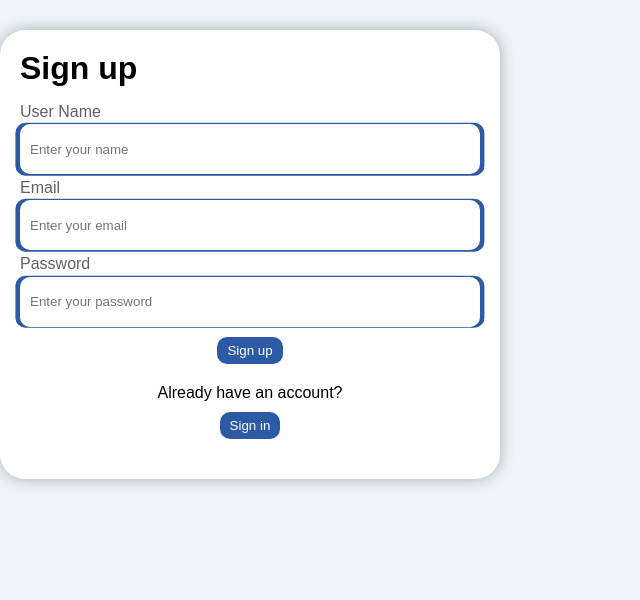
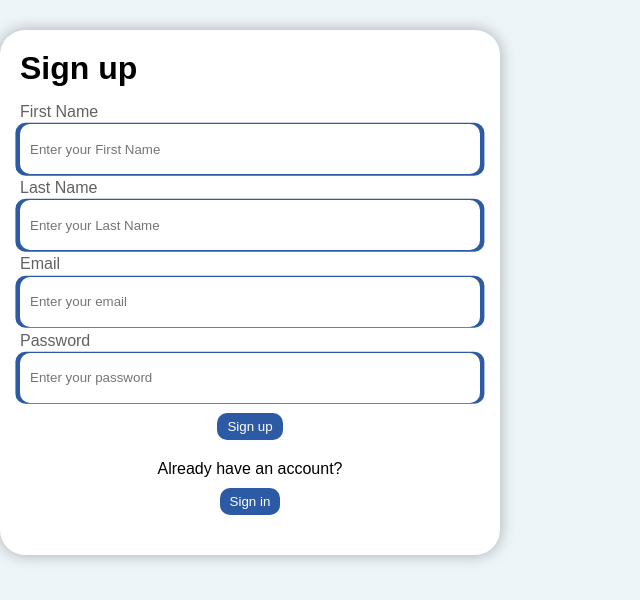
Before and after one commit to farghly/HR-Management-System, a React (Create React App) app: page /register in a window 1280 px wide. Shown: the top 600 px of the page, without its empty margins (0-640 px from the left). Built offline with nearby package versions, Linux system fonts and the light colour scheme.

Commit message:
add field firstName and lastName

```diff
--- a/src/components/register/register.js
+++ b/src/components/register/register.js
@@ -6,12 +6,22 @@ function Register(){
         <form class="my-4 w-100 m-auto">
           <p class="heading">Sign up</p>
           <div class="box">
-            <p>User Name</p>
+            <p>First Name</p>
             <div>
               <input
                 type="text"
                 autocomplete="off"
-                placeholder="Enter your name"
+                placeholder="Enter your First Name"
+              />
+            </div>
+          </div>
+          <div class="box">
+            <p>Last Name</p>
+            <div>
+              <input
+                type="text"
+                autocomplete="off"
+                placeholder="Enter your Last Name"
               />
             </div>
           </div>
```
